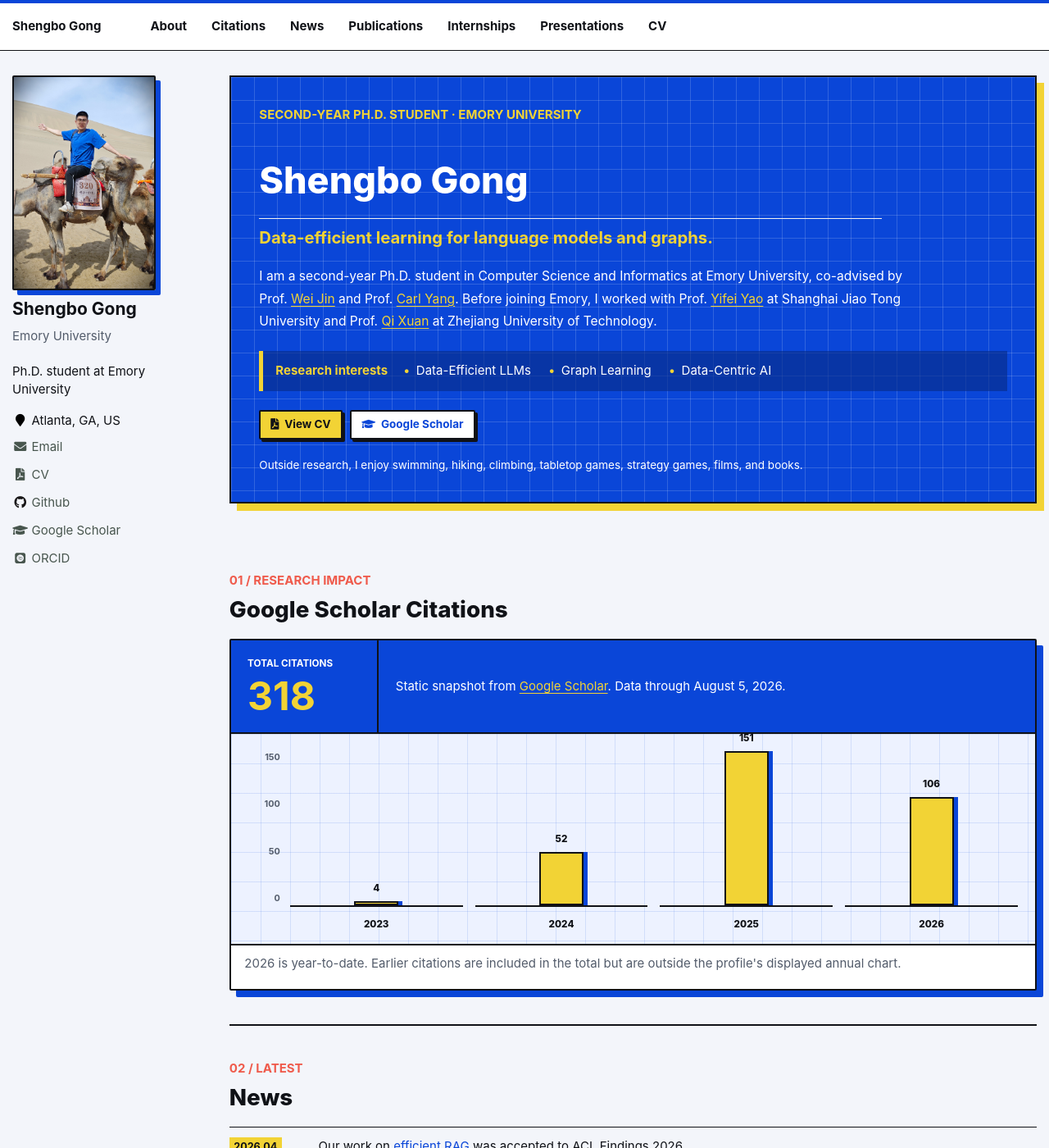
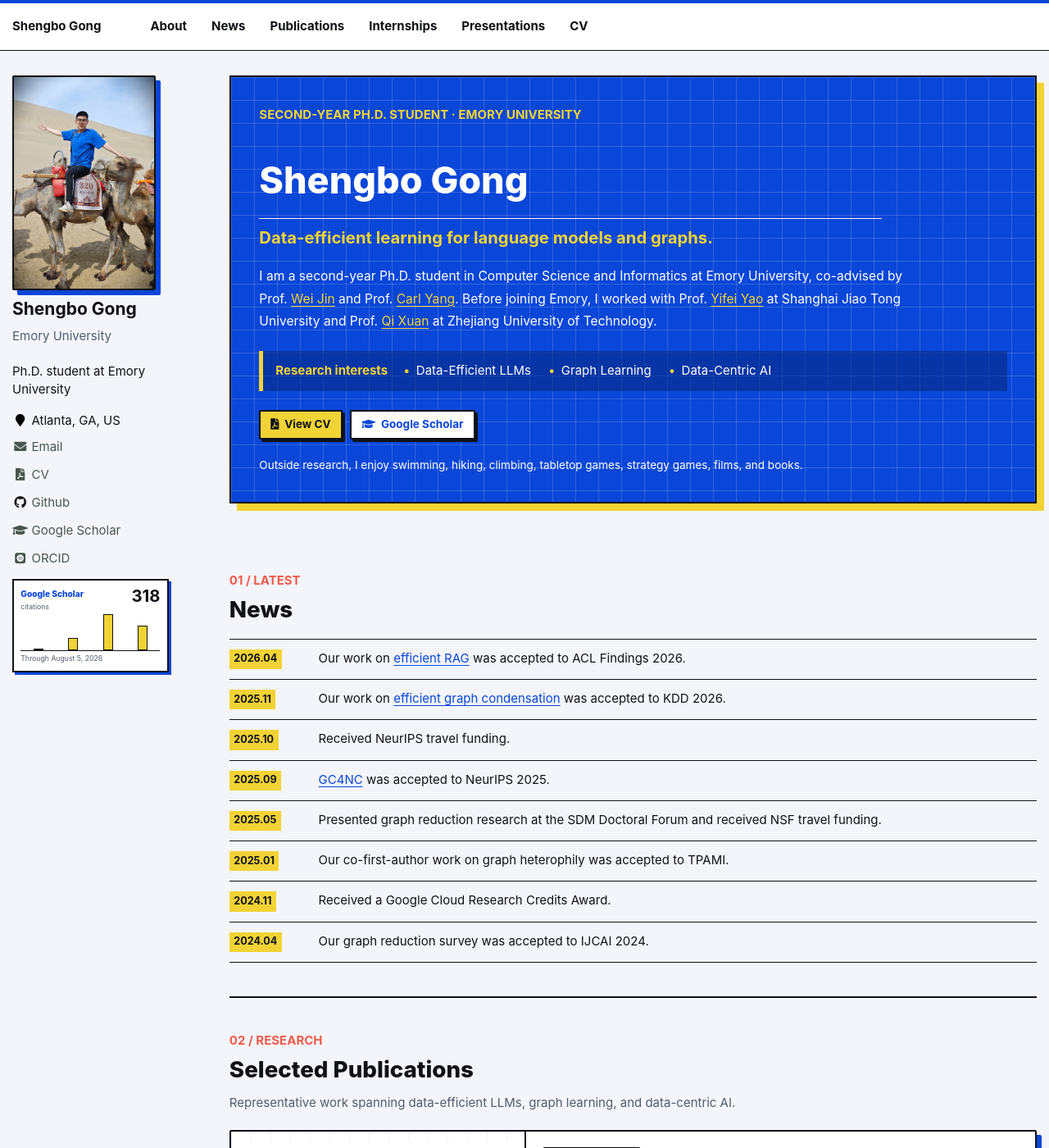
Before and after one commit to rock-cor/rock-cor.github.io, a Jekyll site: the page built from _pages/about.md, in a window 1280 px wide and 1400 px high. Shown: the whole window at 82% size. Built offline with Jekyll 4.4.1, drawn with Linux system fonts in a browser that asks for light colours; some web fonts are replaced; some of the changed text lies outside the part shown.

Commit message:
Move citation summary to sidebar

```diff
--- a/_data/navigation.yml
+++ b/_data/navigation.yml
@@ -1,9 +1,6 @@
 main:
   - title: "About"
     url: "/#about-me"
-
-  - title: "Citations"
-    url: "/#citations"
 
   - title: "News"
     url: "/#news"
--- a/_includes/author-profile.html
+++ b/_includes/author-profile.html
@@ -122,6 +122,17 @@
         <li><a href="https://en.wikipedia.org/wiki/User:{{ author.wikipedia }}"><i class="fab fa-fw fa-wikipedia-w" aria-hidden="true"></i> Wikipedia</a></li>
 {% endif %}
     </ul>
+    <aside class="author__citation-card" aria-label="Google Scholar citations">
+      <a href="{{ site.data.citations.source }}" target="_blank" rel="noopener">Google Scholar</a>
+      <strong>{{ site.data.citations.total }}</strong>
+      <span>citations</span>
+      <div class="author__citation-bars">
+        {% for citation in site.data.citations.years %}
+          <i style="height: {{ citation.height }}%;" title="{{ citation.year }}: {{ citation.count }}"></i>
+        {% endfor %}
+      </div>
+      <time datetime="{{ site.data.citations.as_of_iso }}">Through {{ site.data.citations.as_of }}</time>
+    </aside>
       <div class="author__urls_sm">
       {% if author.uri %}
         <a href="{{ author.uri }}"><i class="fas fa-fw fa-link" aria-hidden="true"></i></a>
--- a/_pages/about.md
+++ b/_pages/about.md
@@ -44,51 +44,9 @@
   </p>
 </section>
 
-<section id="citations" class="home-section citations-section">
-  <div class="section-heading">
-    <p class="section-heading__kicker">01 / Research impact</p>
-    <h2>Google Scholar Citations</h2>
-  </div>
-
-  <div class="citation-panel">
-    <div class="citation-panel__summary">
-      <div>
-        <span class="citation-panel__label">Total citations</span>
-        <strong>{{ site.data.citations.total }}</strong>
-      </div>
-      <p>
-        Static snapshot from
-        <a href="{{ site.data.citations.source }}" target="_blank" rel="noopener">Google Scholar</a>.
-        Data through <time datetime="{{ site.data.citations.as_of_iso }}">{{ site.data.citations.as_of }}</time>.
-      </p>
-    </div>
-
-    <div class="citation-chart">
-      <div class="citation-chart__axis" aria-hidden="true">
-        <span>150</span>
-        <span>100</span>
-        <span>50</span>
-        <span>0</span>
-      </div>
-      <ol class="citation-chart__bars" aria-label="Citations by year">
-        {% for citation in site.data.citations.years %}
-          <li aria-label="{{ citation.year }}: {{ citation.count }} citations">
-            <div class="citation-chart__track">
-              <span class="citation-chart__value" style="bottom: calc({{ citation.height }}% + 0.45rem);">{{ citation.count }}</span>
-              <span class="citation-chart__bar" style="height: {{ citation.height }}%;"></span>
-            </div>
-            <span class="citation-chart__year">{{ citation.year }}</span>
-          </li>
-        {% endfor %}
-      </ol>
-    </div>
-    <p class="citation-panel__note">2026 is year-to-date. Earlier citations are included in the total but are outside the profile's displayed annual chart.</p>
-  </div>
-</section>
-
 <section id="news" class="home-section">
   <div class="section-heading">
-    <p class="section-heading__kicker">02 / Latest</p>
+    <p class="section-heading__kicker">01 / Latest</p>
     <h2>News</h2>
   </div>
   <ul class="news-list">
@@ -105,7 +63,7 @@
 
 <section id="publications" class="home-section">
   <div class="section-heading">
-    <p class="section-heading__kicker">03 / Research</p>
+    <p class="section-heading__kicker">02 / Research</p>
     <h2>Selected Publications</h2>
   </div>
   <p class="section-intro">Representative work spanning data-efficient LLMs, graph learning, and data-centric AI.</p>
@@ -117,7 +75,6 @@
           <a href="{{ publication.paper }}" target="_blank" rel="noopener" aria-label="Open {{ publication.title }}">
             <img src="{{ publication.image | relative_url }}" alt="{{ publication.image_alt }}" loading="lazy">
           </a>
-          <figcaption>{{ publication.figure_caption }}</figcaption>
         </figure>
         <div class="publication-card__content">
           <div class="publication-card__meta">
@@ -144,7 +101,7 @@
 
 <section id="internships" class="home-section">
   <div class="section-heading">
-    <p class="section-heading__kicker">04 / Experience</p>
+    <p class="section-heading__kicker">03 / Experience</p>
     <h2>Internships</h2>
   </div>
   <div class="experience-row">
@@ -158,7 +115,7 @@
 
 <section id="presentations" class="home-section">
   <div class="section-heading">
-    <p class="section-heading__kicker">05 / Speaking</p>
+    <p class="section-heading__kicker">04 / Speaking</p>
     <h2>Public Presentations</h2>
   </div>
   <div class="presentation-row">
--- a/assets/css/main.scss
+++ b/assets/css/main.scss
@@ -467,8 +467,8 @@
   box-shadow: 6px 6px 0 $site-green;
 
   &__figure {
-    display: grid;
-    grid-template-rows: 205px auto;
+    display: block;
+    height: 230px;
     min-width: 0;
     margin: 0;
     border-right: 2px solid $site-line;
@@ -495,14 +495,6 @@
       border-radius: 0;
     }
 
-    figcaption {
-      align-self: stretch;
-      padding: 0.7rem 0.85rem;
-      color: $site-muted;
-      font-family: $sans-serif;
-      font-size: 0.74rem;
-      line-height: 1.45;
-    }
   }
 
   &__content {
@@ -630,6 +622,60 @@
   }
 }
 
+.author__citation-card {
+  display: none;
+
+  @include breakpoint($large) {
+    display: grid;
+    grid-template-columns: 1fr auto;
+    gap: 0.15rem 0.4rem;
+    margin-top: 0.8rem;
+    padding: 0.55rem;
+    border: 2px solid $site-ink;
+    background: #fff;
+    box-shadow: 3px 3px 0 $site-green;
+  }
+
+  a {
+    color: $site-green;
+    font-size: 0.68rem;
+    font-weight: 800;
+    text-decoration: none;
+  }
+
+  strong {
+    grid-row: span 2;
+    font-size: 1.35rem;
+    line-height: 1;
+  }
+
+  span,
+  time {
+    color: $site-muted;
+    font-size: 0.58rem;
+  }
+
+  time {
+    grid-column: 1 / -1;
+  }
+}
+
+.author__citation-bars {
+  display: flex;
+  height: 45px;
+  grid-column: 1 / -1;
+  align-items: flex-end;
+  justify-content: space-around;
+  border-bottom: 1px solid $site-ink;
+
+  i {
+    width: 12px;
+    min-height: 2px;
+    border: 1px solid $site-ink;
+    background: $site-gold;
+  }
+}
+
 @media (max-width: 1050px) {
   .publication-card {
     grid-template-columns: minmax(215px, 0.8fr) minmax(0, 1.4fr);
@@ -679,7 +725,7 @@
     grid-template-columns: minmax(0, 1fr);
 
     &__figure {
-      grid-template-rows: 190px auto;
+      height: 210px;
       border-right: 0;
       border-bottom: 2px solid $site-line;
     }
```
